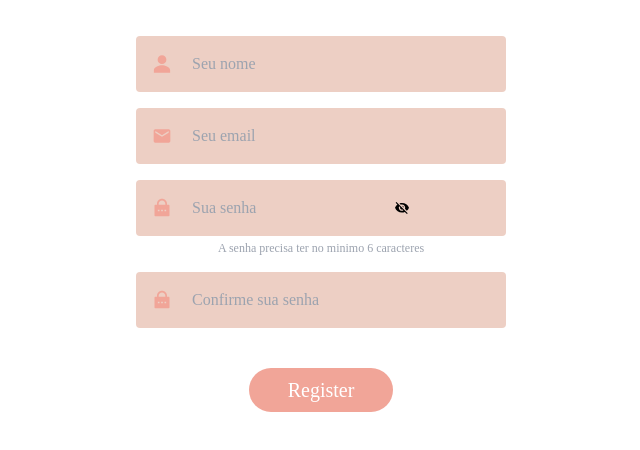
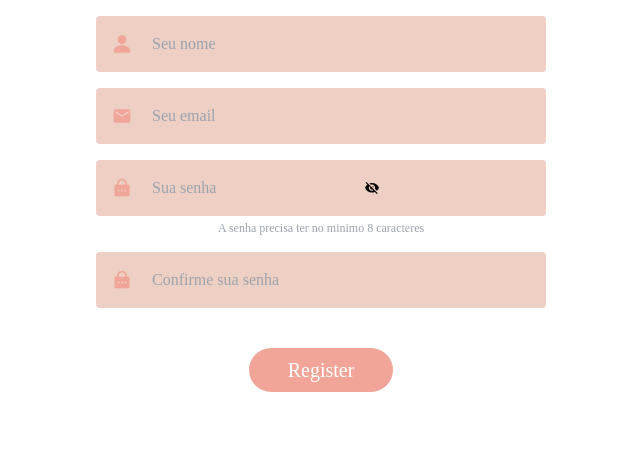
Before and after one commit to ellen-ls/teste-reobote, a React (Vite) app in the folder projeto-reobote/: page /register in a window 1280 px wide. Shown: the top 450 px of the page, without its empty margins (319-959 px from the left). Built offline with nearby package versions, Linux system fonts and the light colour scheme; a web font is replaced by a local one.

Commit message:
ajustando alguns erros antes de enviar o teste

```diff
--- a/projeto-reobote/src/Components/Login/Login.tsx
+++ b/projeto-reobote/src/Components/Login/Login.tsx
@@ -16,10 +16,10 @@ function Login() {
   const [password, setPassword] = useState('');
   const [error, setError] = useState(null);
   const [action, setAction] = useState('Registre-se')
-  const navigate = useNavigate()
   const [type, setType] = useState('password');
   const [icon, setIcon] = useState('password');
 
+  const navigate = useNavigate()
   // Função para alternar entre mostrar e ocultar a senha
   const handleToggle = () => {
     if (type==='password'){
@@ -51,7 +51,7 @@ function Login() {
 
     <div className='bg-banner-imagem bg-cover h-full'>
 
-      <div className='sm:flex justify-center items-center sm:py-5 h-full'>
+      <div className='sm:flex justify-center items-center h-full'>
         <div className='lg:w-[450px] bg-white rounded-bl-[40px] rounded-se-[40px]'>
           <div className='flex'>
             <button className={`text-white text-xl py-2 w-1/2 ${action === 'Registre-se' ? 'bg-[#f1a598] drop-shadow-[0_4px_3px_rgba(0,0,0,0.4)]' : 'bg-[#edcfc4]'}`} type="submit" onClick={() => setAction('Registre-se')}>Registre-se</button>
@@ -60,9 +60,10 @@ function Login() {
           <div className='pb-5 px-10'>
             <div className='bg-login-imagem bg-contain bg-center bg-no-repeat h-60'></div>
             <h1 className='text-3xl text-[#f1a598] text-center mb-6 mt-6 transition-all'>{action}</h1>
-            <form className='w-full'>
+
               {
-                action === 'Login' ? <>
+                action === 'Login' ? (
+                <form className='w-full'>
                 <div className='bg-[#edcfc4] flex items-center gap-5 my-4 p-4 rounded'>
                   <MdEmail className='text-[#f1a598] text-xl' />
                   <input
@@ -77,7 +78,7 @@ function Login() {
 
                     <RiLockPasswordFill className='text-[#f1a598] text-xl' />
                     <input
-                      className='flex-auto bg-transparent border-none outline-none'
+                      className='bg-transparent border-none outline-none'
                       type={type}
                       value={password}
                       onChange={(e) => setPassword(e.target.value)}
@@ -85,7 +86,7 @@ function Login() {
                       placeholder='Sua senha'
                       />
                        <span className='flex justify-around items-center text-black' onClick={handleToggle}>
-                        {icon==='password' ? <IoMdEyeOff className=' mr-5 ml-auto h-4 w-4'/> : <IoMdEye  className=' mr-5 ml-auto h-4 w-4'/>}
+                        {icon==='password' ? <IoMdEyeOff className='absolute h-4 w-4'/> : <IoMdEye  className='absolute h-4 w-4'/>}
                        </span>
 
                   </div>
@@ -94,10 +95,11 @@ function Login() {
                   <div className='flex justify-center gap-10 mt-10'>
                     <button className='bg-[#f1a598] hover:bg-[#edcfc4] text-white text-xl py-2 w-36 rounded-3xl' onClick={handleSubmit} type="submit">Entrar</button>
                   </div>
-                </>
-                  : <Register />
-              }
+
+
             </form>
+              ): (<Register />
+          )}
           </div>
         </div>
       </div>
--- a/projeto-reobote/src/Components/Resgister/Register.tsx
+++ b/projeto-reobote/src/Components/Resgister/Register.tsx
@@ -52,8 +52,8 @@ function Register() {
   return (
 
     <div className='sm:flex justify-center items-center h-full'>
-      <div className='lg:w-[450px] bg-white py-5 px-10 rounded-bl-[40px] rounded-se-[40px]'>
-        <form className='w-full' id='formReset' >
+      <div className='lg:w-[450px] bg-white rounded-bl-[40px] rounded-se-[40px]'>
+        <form className='w-full'>
           <div className='bg-[#edcfc4] flex items-center gap-5 my-4 p-4 rounded'>
             <IoPersonSharp className='text-[#f1a598] text-xl' />
             <input
@@ -85,10 +85,10 @@ function Register() {
               required
               placeholder='Sua senha' />
             <span className='flex justify-around items-center text-black' onClick={handleToggle}>
-              {icon === 'password' ? <IoMdEyeOff className='absolute mr-5 h-4 w-4' /> : <IoMdEye className='absolute mr-5 h-4 w-4' />}
+              {icon === 'password' ? <IoMdEyeOff className='absolute h-4 w-4' /> : <IoMdEye className='absolute h-4 w-4' />}
             </span>
           </div>
-          <p className='text-xs text-center -mt-3 text-gray-400'>A senha precisa ter no minimo 6 caracteres</p>
+          <p className='text-xs text-center -mt-3 text-gray-400'>A senha precisa ter no minimo 8 caracteres</p>
           <div className='bg-[#edcfc4] flex items-center gap-5 my-4 p-4 rounded'>
 
             <RiLockPasswordFill className='text-[#f1a598] text-xl' />
```
